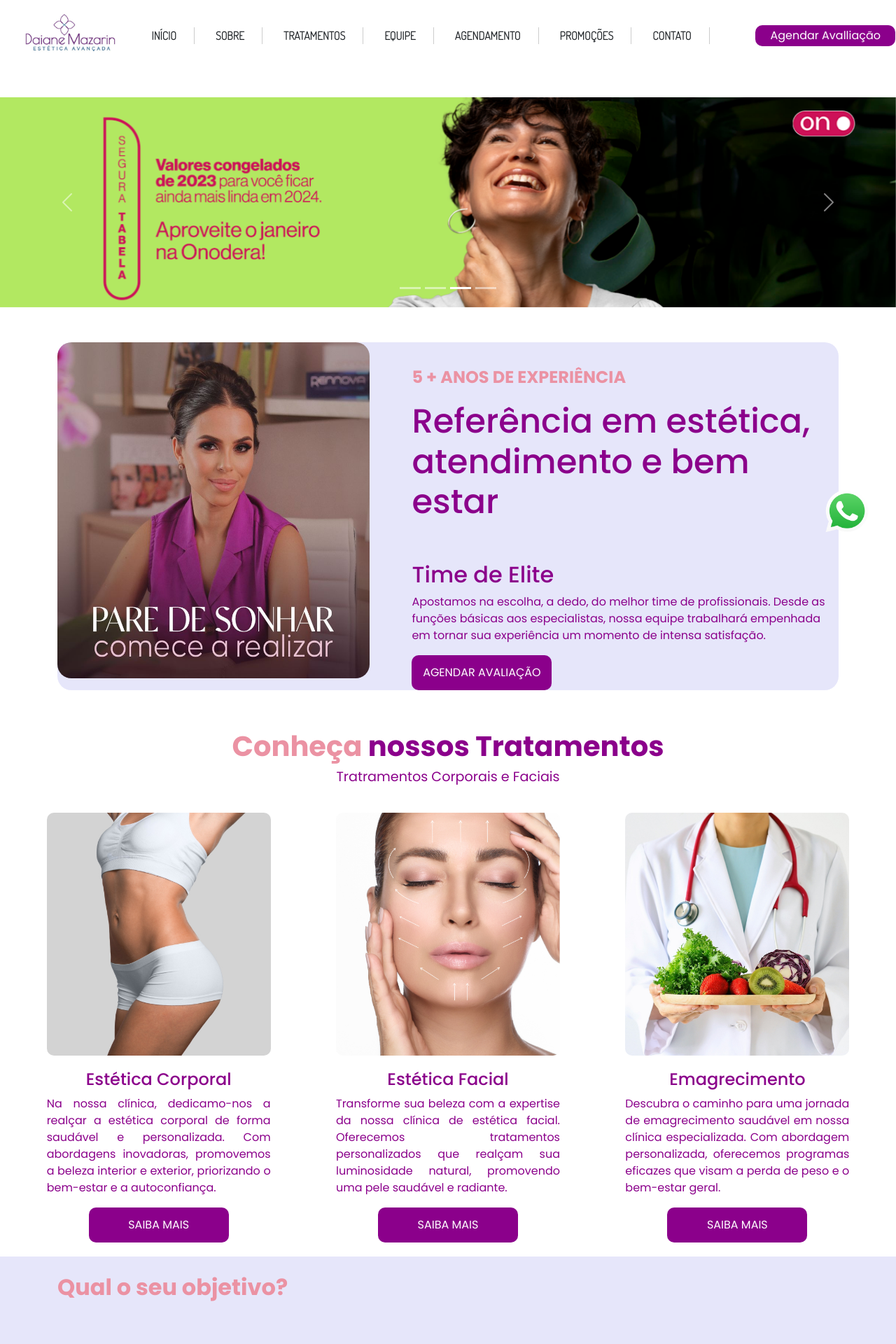
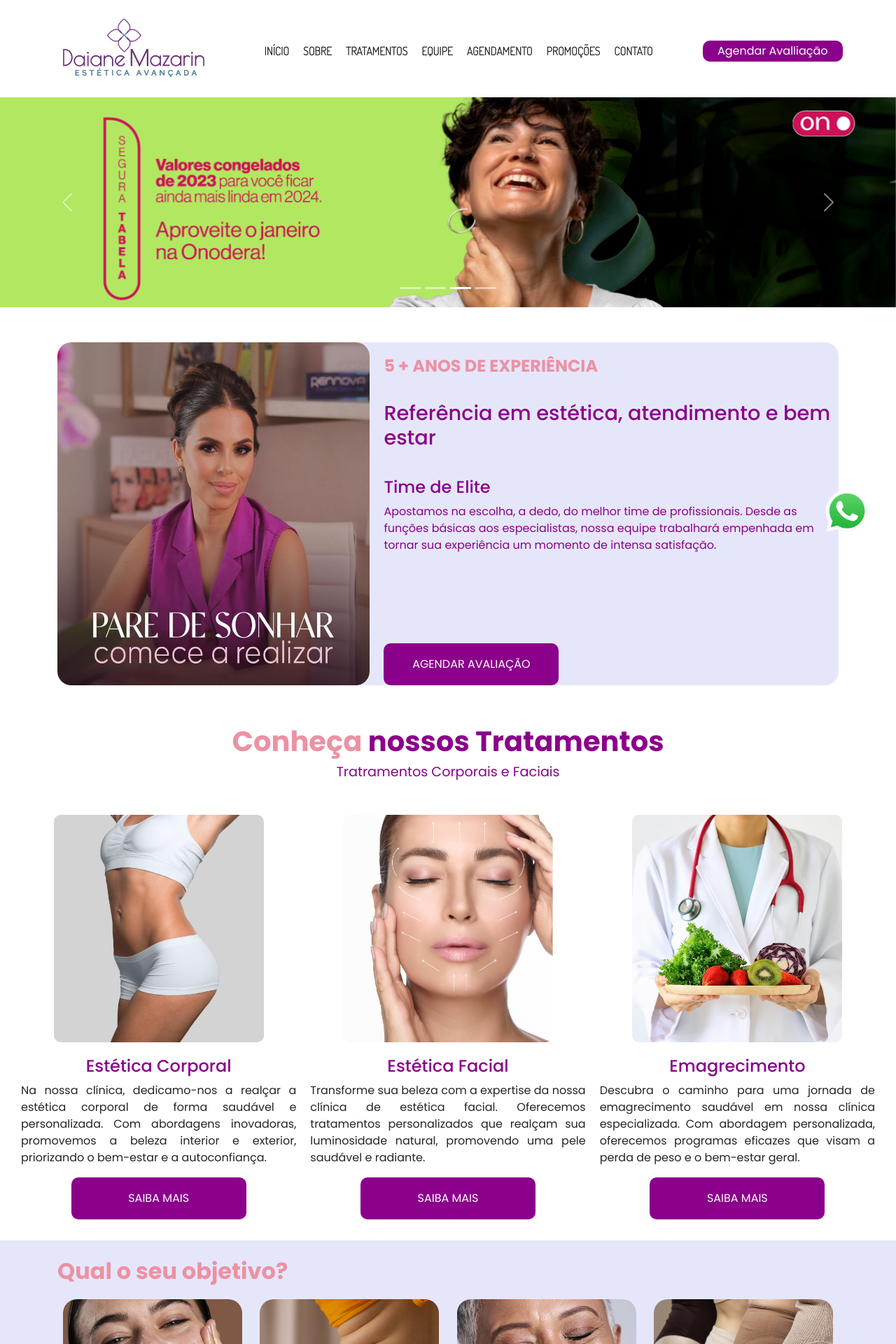
Before and after one commit to assis1983/DaianeMazarin, a React (Vite) app: page / in a window 1280 px wide. Shown: the top 1920 px of the page at 70% size. Built offline with nearby package versions, Linux system fonts and the light colour scheme; the HTML template or start-up script is replaced by a standard one.

Commit message:
change component styling for responsiveness

```diff
--- a/src/Pages/Aboute/index.tsx
+++ b/src/Pages/Aboute/index.tsx
@@ -72,8 +72,11 @@ const About = () => {
           </p>
           <StyleDesck src={Desck} />
         </StyleTextAbout>
-        <p className="color-agenda">AGENDE JÁ SUA AVALIAÇÃO!</p>
-        <Button text={"AGENDE SUA CONSULTA"} to={""} onClick={openWhatsApp}/>
+        <div>
+          <p className="color-agenda">AGENDE JÁ SUA AVALIAÇÃO!</p>
+          <Button text={"AGENDE SUA CONSULTA"} to={""} onClick={openWhatsApp} />
+        </div>
+
         <Images>
           <Highlight
             src={Sala}
@@ -151,7 +154,7 @@ const About = () => {
       </Information>
       <Container>
         <Experience>
-          <img src={ImagePrime} className="prime"/>
+          <img src={ImagePrime} className="prime" />
           <div className="text">
             <p className="anos">5 + ANOS DE EXPERIÊNCIA</p>
             <h1>Referência em estética, atendimento e bem estar</h1>
@@ -166,7 +169,6 @@ const About = () => {
               trabalhará empenhada em tornar sua experiência um momento de
               intensa satisfação.
             </p>
-
           </div>
         </Experience>
       </Container>
@@ -196,7 +198,9 @@ const About = () => {
           seus conhecimentos e línguas locais para perseguir uma dívida que já
           não estamos mais recebendo nenhum retorno. "
         </p>
-        <NameClient>Rafael Mazarin Oliveira, Cliente de Emagrecimento</NameClient>
+        <NameClient>
+          Rafael Mazarin Oliveira, Cliente de Emagrecimento
+        </NameClient>
         <Line />
         <p className="testimony">
           " Ter uma única pessoa como um contato permanente contribui para uma
@@ -205,7 +209,9 @@ const About = () => {
           que têm expertise local e conhecem os procedimentos e regulamentos nos
           países onde trabalham."
         </p>
-        <NameClient>José Henrique Mazarin, Cliente de Estética Facial</NameClient>
+        <NameClient>
+          José Henrique Mazarin, Cliente de Estética Facial
+        </NameClient>
       </Title>
 
       <MyFooter />
--- a/src/Pages/Aboute/style.ts
+++ b/src/Pages/Aboute/style.ts
@@ -25,19 +25,29 @@ export const TextAre = styled.div`
 
 export const StyleTextAbout = styled.div`
   display: flex;
-  gap: 100px;
+  flex-direction: column;
+  gap: 2%;
   text-align: justify;
-  font-size: 1.2rem;
+  font-size: 1rem;
   p {
     color: #8b008b;
-
   }
   span {
     &:first-child {
       color: #eb92a3;
       font-weight: bold;
     }
+  }
 
+  @media only screen and (min-width: 768px) {
+    flex-direction: row;
+    justify-content: space-between;
+    gap: 50px;
+  }
+
+  @media only screen and (min-width: 1024px) {
+    gap: 100px;
+  }
 `;
 
 export const StyleDesck = styled.img`
@@ -106,40 +116,68 @@ export const Experience = styled.div`
   display: flex;
   background-color: #e6e6fa;
   border-radius: 20px;
+
   img {
     border-radius: 20px;
+    max-width: 100%;
+    height: auto;
   }
+
   .text {
     display: flex;
     flex-direction: column;
-    margin-left: 60px;
+    margin-left: 20px;
+
     .anos {
       color: #eb92a3;
       font-size: 1.5rem;
       font-weight: bold;
-      margin-top: 2rem;
+      margin-top: 1rem;
     }
+
     h1 {
-      font-size: 3rem;
+      font-size: 1.8rem;
       color: #8b008b;
+      margin-top: 1rem;
     }
 
     .tecn {
-      font-size: 1.2rem;
+      font-size: 1rem;
       color: #8b008b;
-      margin-top: 2rem;
+      margin-top: 1rem;
     }
+
     .satisfaction {
       font-size: 1rem;
       color: #8b008b;
+      margin-bottom: 8rem;
     }
 
     h5 {
-      font-size: 2rem;
-      margin-top: 3rem;
+      font-size: 1.5rem;
+      margin-top: 2rem;
       color: #8b008b;
     }
+  }
 
+  @media screen and (max-width: 768px) {
+    flex-direction: column;
+    align-items: center;
+
+    img {
+      margin-top: 1rem;
+    }
+
+    .text {
+      margin-left: 0;
+      .anos,
+      h1,
+      .tecn,
+      .satisfaction,
+      h5 {
+        text-align: center;
+      }
+    }
   }
 `;
 
--- a/src/Pages/Home/style.ts
+++ b/src/Pages/Home/style.ts
@@ -12,23 +12,42 @@ export const StyleQuestion = styled.div`
 
 export const StyledImages = styled.div`
   display: flex;
-  justify-content: space-around;
-  align-items: center;
+  flex-wrap: wrap;
   justify-content: center;
   background-color: #e6e6fa;
   margin-bottom: 20px;
-  height: 25rem;
   gap: 2%;
+
   img {
     width: 20%;
     border-radius: 20px;
+  }
+
+  @media screen and (max-width: 768px) {
+    img {
+      width: 30%;
+    }
+  }
+
+  @media screen and (max-width: 480px) {
+    img {
+      width: 45%;
+    }
   }
 `;
 
 export const StyledImagePerfil = styled.img`
   width: 40%;
-  height: 30rem;
+  height: auto;
   border-radius: 10px;
+
+  @media screen and (max-width: 768px) {
+    width: 60%;
+  }
+
+  @media screen and (max-width: 480px) {
+    width: 80%;
+  }
 `;
 
 export const StyleContainer = styled.div`
--- a/src/components/Button/style.ts
+++ b/src/components/Button/style.ts
@@ -1,7 +1,6 @@
 import styled from "styled-components";
 
 export const StyleButton = styled.button`
-  width: 200px;
   height: 50px;
   border-radius: 10px;
   border: none;
@@ -12,4 +11,13 @@ export const StyleButton = styled.button`
   &:hover {
     background-color: #6a006a;
   }
+
+  @media screen and (max-width: 800px) {
+    width: 100%;
+  }
+
+  @media screen and (min-width: 801px) {
+    width: 250px;
+    height: 60px;
+  }
 `;
--- a/src/components/ButtonHeader/index.tsx
+++ b/src/components/ButtonHeader/index.tsx
@@ -1,4 +1,4 @@
-import { StyledButtonMenu, StyledDivButton } from "./style";
+import { StyledButtonMenu } from "./style";
 
 const ButtonMenu = () => {
 
@@ -7,9 +7,7 @@ const ButtonMenu = () => {
   };
 
   return (
-    <StyledDivButton>
       <StyledButtonMenu onClick={openWhatsApp}>Agendar Avalliação</StyledButtonMenu>
-    </StyledDivButton>
   );
 };
 
--- a/src/components/ButtonHeader/style.ts
+++ b/src/components/ButtonHeader/style.ts
@@ -1,8 +1,4 @@
 import styled from "styled-components";
-
-export const StyledDivButton = styled.div`
-  margin-left: 50px;
-`;
 
 export const StyledButtonMenu = styled.button`
   width: 200px;
--- a/src/components/Footer/index.tsx
+++ b/src/components/Footer/index.tsx
@@ -43,7 +43,7 @@ const MyFooter = () => {
         <Rede>
           <div className="TitleRedes">
             <h1>Redes Sociais</h1>
-
+            <div>
               <a href={linkFace} target="_blank">
                 <IconFace />
               </a>
@@ -54,6 +54,7 @@ const MyFooter = () => {
                 <IconWhats />
               </a>
             </div>
+          </div>
           <p className="phone">
             <IconPhone />
             (18)99797-4147
@@ -61,16 +62,12 @@ const MyFooter = () => {
         </Rede>
 
         <div className="TitleInfo">
-          <h1>
-            Horário de
-            <br />
-            Funcionamento
-          </h1>
+          <h1>Funcionamento</h1>
           <p>Seg - Sex: 08h - 20H</p>
           <p>Sábado: 08h - 12h</p>
         </div>
         <div className="address">
-          <h1>Mapa de Localização</h1>
+          <h1>Localização</h1>
           <a href={openMap} target="_blank" className="link">
             <IconMap />
             <p>Clique Aqui</p>
--- a/src/components/Footer/style.ts
+++ b/src/components/Footer/style.ts
@@ -5,70 +5,52 @@ export const Baseboard = styled.div`
   justify-content: space-around;
   height: 15rem;
   background-color: #e6e6fa;
-  .TitleInfo {
+  color: #8b008b;
+
+  @media (max-width: 768px) {
+    flex-direction: column;
+    align-items: center;
+    height: auto;
+  }
+
+  .TitleInfo,
+  .TitleNav,
+  .TitleRedes,
+  .address {
     display: flex;
     flex-direction: column;
-    color: #8b008b;
     margin: 0;
     padding: 0;
+
     h1 {
-      font-size: 1.5rem;
+      font-size: 1.2rem;
       margin-top: 10px;
     }
+
     a {
       text-decoration: none;
       color: inherit;
     }
   }
 
-  .TitleNav {
-    display: flex;
-    flex-direction: column;
-    color: #8b008b;
-    margin: 0;
-    padding: 0;
-    h1 {
-      font-size: 1.5rem;
-      margin-top: 10px;
-    }
-    a {
-      text-decoration: none;
-      color: inherit;
-    }
-    p {
-      font-size: 1rem;
-    }
+  .TitleNav p {
+    font-size: 1rem;
   }
 
-  .TitleRedes {
-    color: #8b008b;
-
-    h1 {
-      font-size: 1.5rem;
-      margin-top: 10px;
-    }
-    a {
-      text-decoration: none;
-      color: inherit;
-      margin-right: 20px;
-    }
+  .TitleRedes a {
+    margin-right: 20px;
   }
 
-  .address {
-    display: flex;
-    flex-direction: column;
+  .address h1 {
     color: #8b008b;
-    h1 {
-      font-size: 1.5rem;
-      margin-top: 10px;
-      color: #8b008b;
-    }
   }
+
   .icon {
     display: flex;
     gap: 10px;
     margin-top: 15px;
   }
+
   .link {
     display: flex;
     gap: 5px;
@@ -76,6 +58,7 @@ export const Baseboard = styled.div`
     color: inherit;
   }
 `;
+
 export const Rede = styled.div`
   display: flex;
   flex-direction: column;
@@ -85,7 +68,6 @@ export const Rede = styled.div`
     margin-top: 20px;
     display: flex;
     algn-items: center;
-
   }
 `;
 
@@ -94,4 +76,10 @@ export const Copyright = styled.div`
   text-align: center;
   background-color: #e6e6fa;
   color: #8b008b;
+
+  @media (max-width: 768px) {
+    position: relative;
+    bottom: 0;
+    width: 100%;
+  }
 `;
--- a/src/components/Header/index.tsx
+++ b/src/components/Header/index.tsx
@@ -19,7 +19,9 @@ const Header = () => {
         <NavLink to={""}>AGENDAMENTO</NavLink>
         <NavLink to={""}>PROMOÇÕES</NavLink>
         <NavLink to={"/contact"}>CONTATO</NavLink>
-        <ButtonMenu />
+        <div>
+          <ButtonMenu />
+        </div>
       </Nav>
     </HeaderContainer>
   );
--- a/src/components/Header/style.ts
+++ b/src/components/Header/style.ts
@@ -1,37 +1,62 @@
 import styled from "styled-components";
 import { Link } from "react-router-dom";
 
-export const HeaderContainer = styled.header`
-  padding: 15px 0;
+export const HeaderContainer = styled.div`
+  padding: 15px;
   text-align: center;
   height: 4rem;
+
+  @media screen and (max-width: 768px) {
+    height: auto;
+  }
 `;
 
 export const Nav = styled.div`
   display: flex;
   align-items: center;
   justify-content: space-around;
+
   img {
-    width: 72%;
+    width: 100%;
+    max-width: 230px;
     margin-top: -5px;
   }
+
   div {
-    width: 20%;
+    flex-grow: 1;
+  }
+
+  @media screen and (max-width: 768px) {
+    flex-direction: column;
+    align-items: center;
+
+    img {
+      margin-top: 10px;
+    }
+
+    div {
+      margin-top: 10px;
+    }
   }
 `;
 
 export const NavLink = styled(Link)`
   text-decoration: none;
   color: inherit;
-  margin: 0 15px;
   font-size: 1rem;
   font-weight: bold;
   font-family: "Dosis";
-  border-right: 1px solid #ccc;
-  padding-right: 25px;
   transition: color 0.3s ease;
+  padding: 10px;
 
   &:hover {
     color: #6a006a;
   }
+
+  @media screen and (max-width: 768px) {
+    margin: 5px 0;
+    border: none;
+    border-bottom: 1px solid #ccc;
+    padding: 0;
+  }
 `;
--- a/src/components/Treatments/index.tsx
+++ b/src/components/Treatments/index.tsx
@@ -23,40 +23,48 @@ const Treatments = () => {
           <div>
             <h4>Estética Corporal</h4>
           </div>
-          <div className="text">
             <p>
               Na nossa clínica, dedicamo-nos a realçar a estética corporal de
               forma saudável e personalizada. Com abordagens inovadoras,
               promovemos a beleza interior e exterior, priorizando o bem-estar e
               a autoconfiança.
             </p>
+          <div>
+            <Button
+              text={"SAIBA MAIS"}
+              to={"/esthetic"}
+              onClick={function (): void {
+                throw new Error("Function not implemented.");
+              }}
+            />
           </div>
-          <Button text={"SAIBA MAIS"} to={"/esthetic"} onClick={function (): void {
-            throw new Error("Function not implemented.");
-          } } />
         </StyleDivImages>
         <StyleDivImages>
           <Images src={Face} />
           <div>
             <h4>Estética Facial</h4>
           </div>
-          <div className="text">
+          <div>
             <p>
               Transforme sua beleza com a expertise da nossa clínica de estética
               facial. Oferecemos tratamentos personalizados que realçam sua
               luminosidade natural, promovendo uma pele saudável e radiante.
             </p>
           </div>
-          <Button text={"SAIBA MAIS"} to={"/facial"} onClick={function (): void {
-            throw new Error("Function not implemented.");
-          } } />
+          <Button
+            text={"SAIBA MAIS"}
+            to={"/facial"}
+            onClick={function (): void {
+              throw new Error("Function not implemented.");
+            }}
+          />
         </StyleDivImages>
         <StyleDivImages>
           <Images src={Nutrition} />
           <div>
             <h4>Emagrecimento</h4>
           </div>
-          <div className="text">
+          <div>
             <p>
               Descubra o caminho para uma jornada de emagrecimento saudável em
               nossa clínica especializada. Com abordagem personalizada,
@@ -64,9 +72,13 @@ const Treatments = () => {
               bem-estar geral.
             </p>
           </div>
-          <Button text={"SAIBA MAIS"} to={"/emagrecimento"} onClick={function (): void {
-            throw new Error("Function not implemented.");
-          } } />
+          <Button
+            text={"SAIBA MAIS"}
+            to={"/emagrecimento"}
+            onClick={function (): void {
+              throw new Error("Function not implemented.");
+            }}
+          />
         </StyleDivImages>
       </ContainerImages>
     </>
--- a/src/components/Treatments/style.ts
+++ b/src/components/Treatments/style.ts
@@ -5,11 +5,12 @@ export const StyleTreatments = styled.div`
   font-size: 2.5rem;
   color: #eb92a3;
   font-weight: bold;
+
   span {
     &:first-child {
       color: #8b008b;
     }
-
+  }
 `;
 
 export const Frase = styled.p`
@@ -20,8 +21,8 @@ export const Frase = styled.p`
 
 export const ContainerImages = styled.div`
   display: flex;
-  justify-content: space-around;
-  width: 100%;
+  flex-wrap: wrap;
+  justify-content: center;
   max-width: 1300px;
   margin: 0 auto;
   padding: 20px;
@@ -29,24 +30,27 @@ export const ContainerImages = styled.div`
     color: #8b008b;
     margin-top: 20px;
   }
-  p {
-    text-align: justify;
-    color: #8b008b;
-  }
-  .text {
-    max-width: 320px;
-  }
 `;
 
 export const StyleDivImages = styled.div`
   display: flex;
+  align-items: center;
   flex-direction: column;
-  align-items: center;
-  width: 100%;
+  flex: 1 1 300px;
+  margin: 10px;
+  text-align: justify;
+
+  @media screen and (max-width: 768px) {
+    flex: 1 1 100%;
+  }
 `;
 
 export const Images = styled.img`
-  width: 20rem;
+  width: 100%;
+  max-width: 300px;
   border-radius: 10px;
 
+  @media screen and (max-width: 768px) {
+    max-width: 100%;
+  }
 `;
```
Lines whose indentation alone changed are shown as unchanged.
